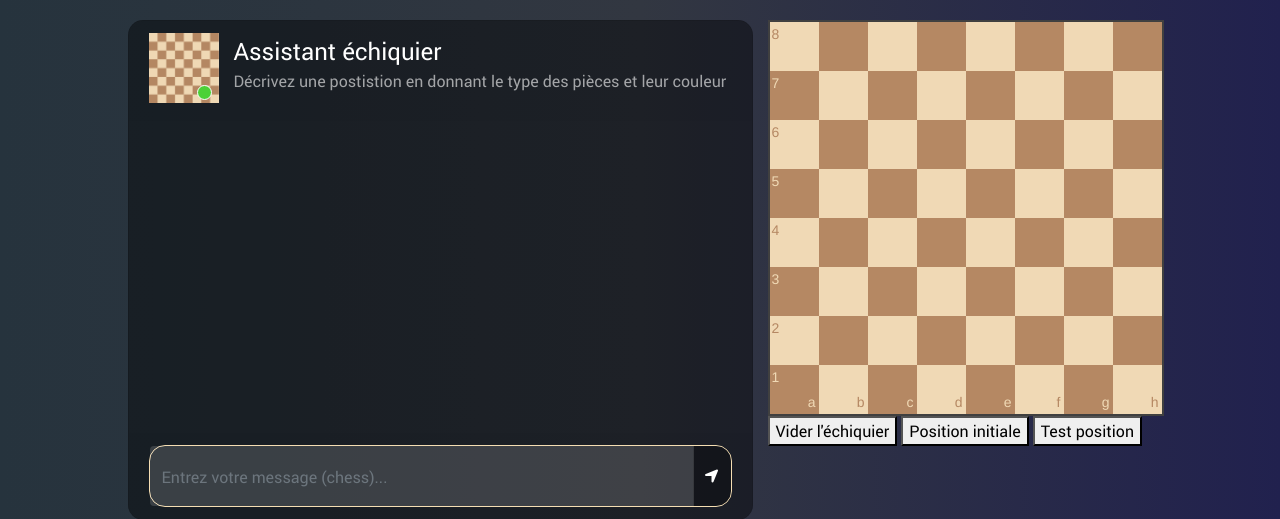
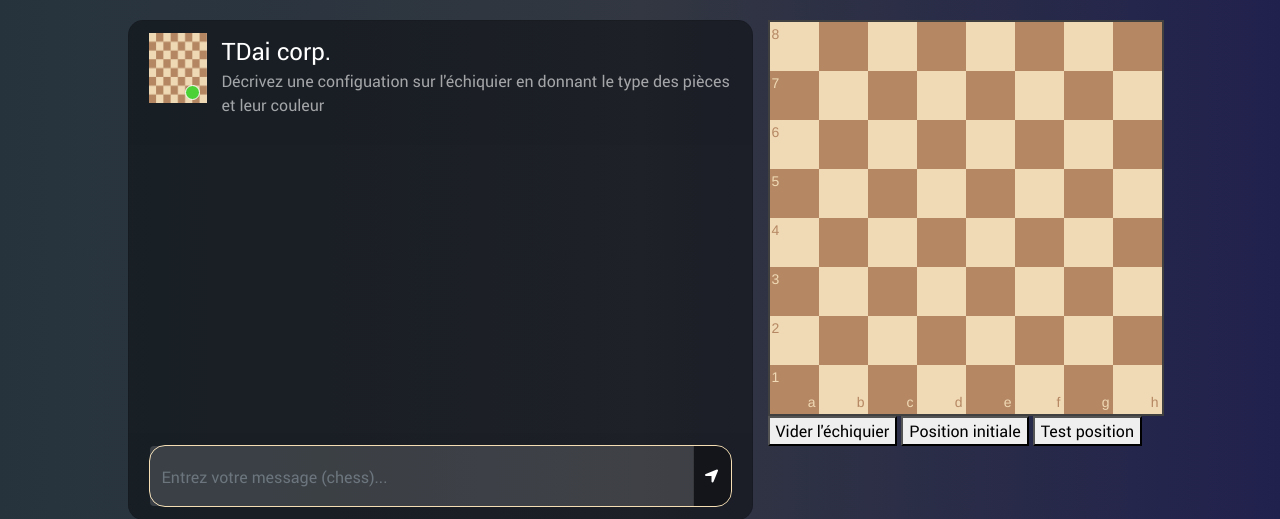
Before and after one commit to TristanDigeon/tdai-dev, a Flask app: template templates/index.html in a window 1280 px wide. Shown: the top 519 px of the page. Run offline with Flask 3, Linux system fonts and the light colour scheme; the template is opened without the code that fills it, so the values that code supplies are empty; some libraries are stand-ins or nearby versions.

Commit message:
TDai-chess self Keys

```diff
--- a/app.py
+++ b/app.py
@@ -19,7 +19,7 @@ import logging
 #load_dotenv('config_chat.env')
 
 #récupére la clé pour la passer aux template et tester l'état des Runs
-openai_api_key = os.getenv('OPENAI_API_KEY')
+openai_api_key = os.getenv('OPENAI_API_KEY_TDAI')
 
 
 #initialisation depuis OPENAI_API_KEY chargée depuis un .env
@@ -448,12 +448,11 @@ def index():
     global global_thread_infos, global_thread_infos_2, global_log_file
 
 
-    #assistant = os.getenv('ASST_GTP4')
-    #assistant = os.getenv('ASST_GTP3')
+
 
     #CHESS
-    assistant_2 = os.getenv('ASST_CHESS_GTP4')
-    #assistant_2 = os.getenv('ASST_CHESS_GTP3')
+    assistant_2 = os.getenv('ASST_CHESS_TDAI_GTP4o')
+
 
 
     global_log_file = "historique.txt"
--- a/templates/index.html
+++ b/templates/index.html
@@ -88,8 +88,8 @@
 								<span class="online_icon"></span>
 							</div>
 							<div class="user_info">
-								<span>Assistant échiquier</span>
-								<p>Décrivez une postistion en donnant le type des pièces et leur couleur</p>
+								<span>TDai corp.</span>
+								<p>Décrivez une configuation sur l'échiquier en donnant le type des pièces et leur couleur</p>
 
 								<div id="loadingSpinner-2" class="loader" style="display: none;">
 									<div id="bloc-attente-2">
```
